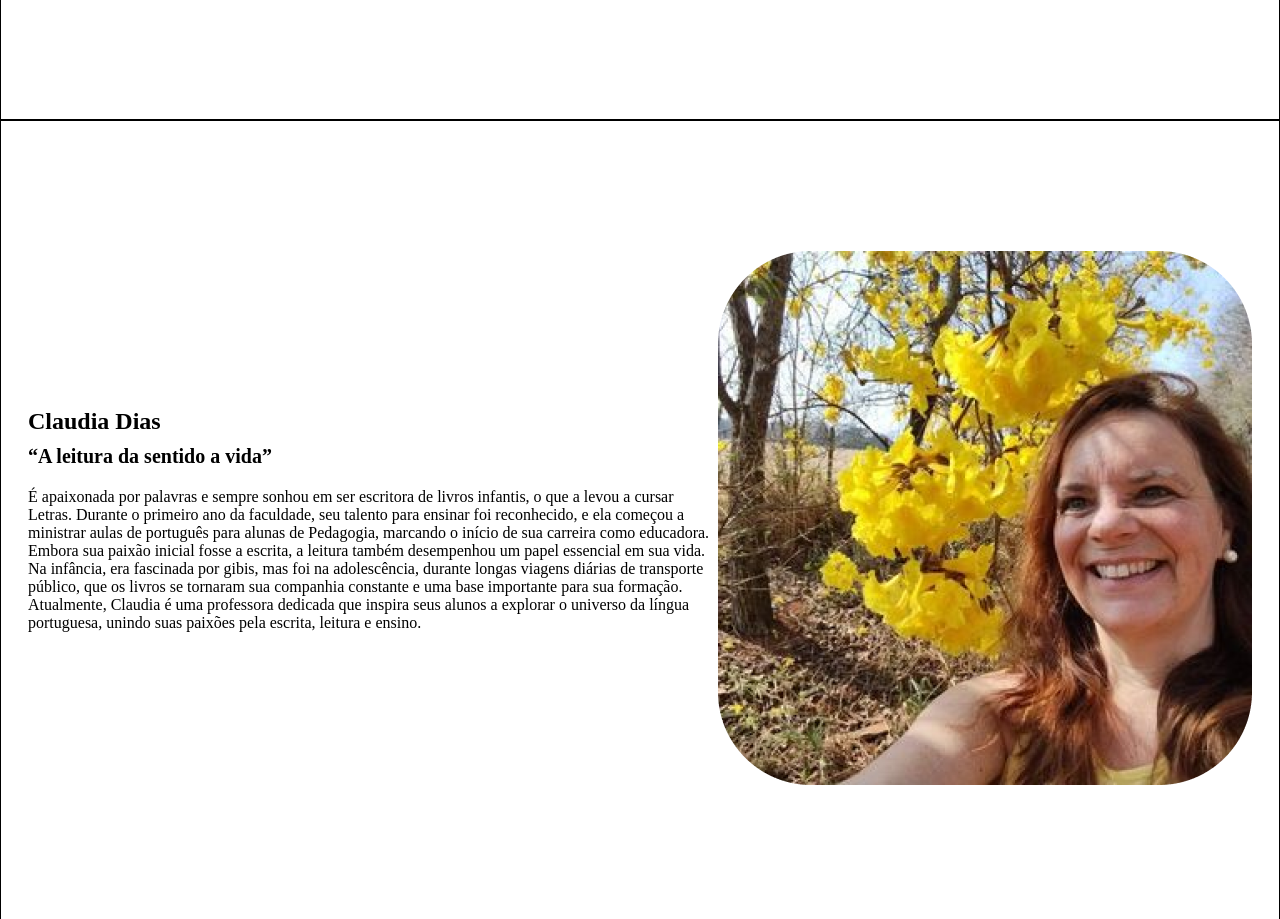
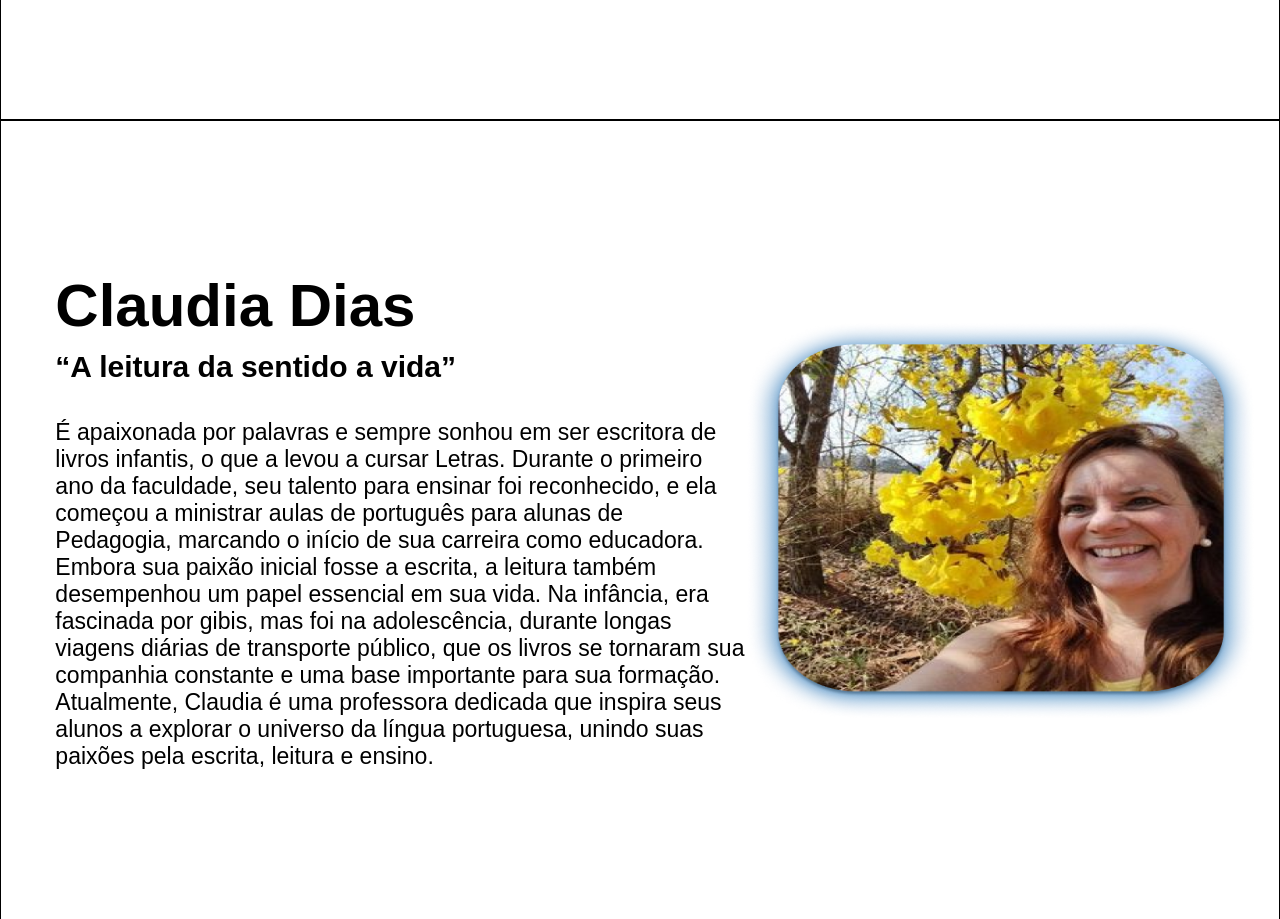
Before and after one commit to R4elDev/LinguaPortuguesa-Avaliacao, a plain HTML site: page index.html in a window 1280 px wide. Shown: the part 680-1599 px from the top of the page. Drawn offline with Linux system fonts and the light colour scheme; a web font is replaced by a local one.

Commit message:
Fazendo a segunda tela

```diff
--- a/index.html
+++ b/index.html
@@ -75,7 +75,7 @@
                     </div>
                 </div>
                 <div id="conteinerImg2">
-                    <img src="./img/foto final professora.png" alt="">
+                    <img src="./img/ftclaudia.png" alt="">
                 </div>
             </div>
         </section>
--- a/style.css
+++ b/style.css
@@ -129,7 +129,7 @@ header{
     height: 100%;
 }
 
-#containerTexto2 {
+#conteinerTexto2 {
     display: flex;
     justify-content: center;
     flex-direction: column;
@@ -152,27 +152,30 @@ header{
 
 #subtitulo h2{
     margin-top: 10px;
-    font-size: 20px;
+    font-size: 30px;
 
 }
 
 #subtexto2 {
-    margin-top: 20px;
+    margin-top: 35px;
     width: 690px;
+    font-size: 23px
 }
 
 #titulo2 {
     width: 500px;
+    font-size: 40px
 }
 
-#containerImg2 {
+#conteinerImg2 {
     height: 50%;
     width: 40%;
     margin-left: 4%;
-
 }
 
-#containerImg2 img{
+#conteinerImg2 img{
     height: 100%;
     width: 100%;
+    box-shadow: 5px #005CAA;
+    border-radius: 20px;
 }
```
Also changed, not shown: img/foto final professora.png (deleted), img/foto_da_professora.png (deleted), img/ftclaudia.png (renamed from img/prof.png).
